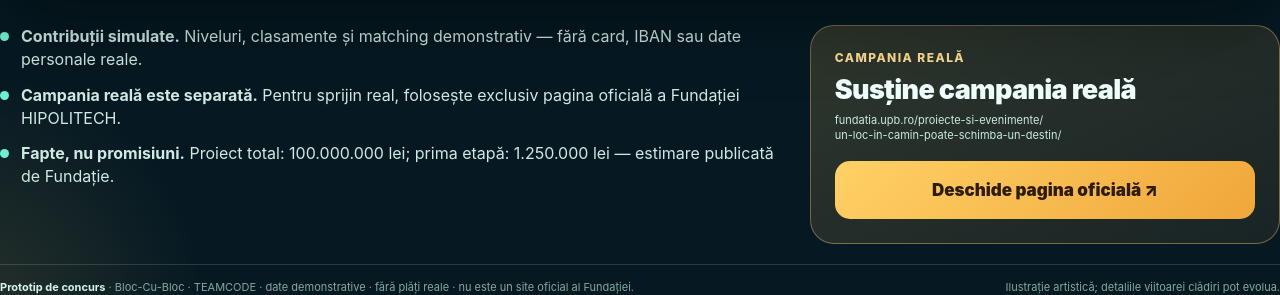
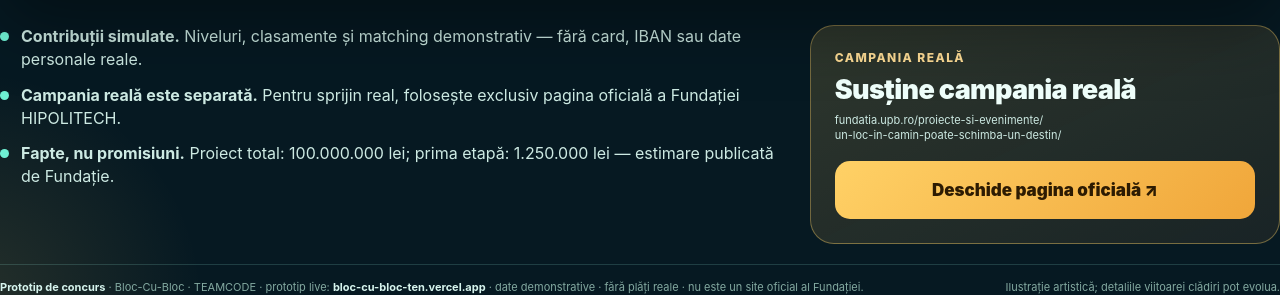
Before and after one commit to MihneaMoso/bloc-to-bloc, a website built with Vite: page scripts/promo.html in a window 1280 px wide. Shown: the part 505-800 px from the top of the page. Built offline with nearby package versions, Linux system fonts and the light colour scheme.

Commit message:
Add live prototype URL to promo

```diff
--- a/scripts/promo.html
+++ b/scripts/promo.html
@@ -107,7 +107,7 @@
     </div>
 
     <div class="footer">
-      <span><b>Prototip de concurs</b> · Bloc-Cu-Bloc · TEAMCODE · date demonstrative · fără plăți reale · nu este un site oficial al Fundației.</span>
+      <span><b>Prototip de concurs</b> · Bloc-Cu-Bloc · TEAMCODE · prototip live: <b>bloc-cu-bloc-ten.vercel.app</b> · date demonstrative · fără plăți reale · nu este un site oficial al Fundației.</span>
       <span>Ilustrație artistică; detaliile viitoarei clădiri pot evolua.</span>
     </div>
   </div>
```
